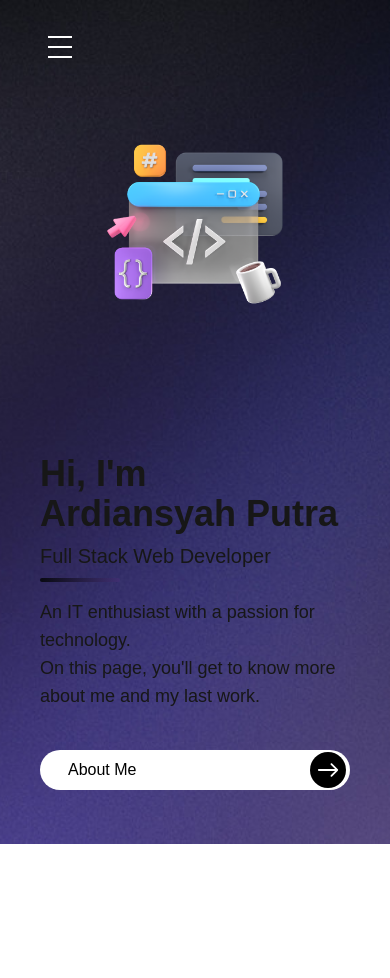
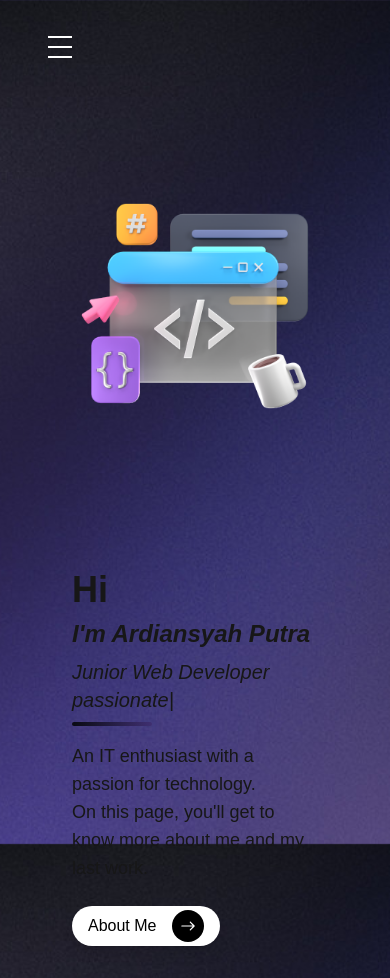
Before and after one commit to apxcodefun/portfolio, a Next.js app: page / in a window 390 px wide. Before the commit the page ends 844 px from the top, so only its background shows below. Built offline with nearby package versions, Linux system fonts and the light colour scheme.

Commit message:
add animate and fix responsive

```diff
--- a/app/about/page.jsx
+++ b/app/about/page.jsx
@@ -1,6 +1,36 @@
+"use client";
+import { useState, useEffect, useRef } from "react";
+
 const AboutPage = () => {
+  const [animate, setAnimate] = useState(false);
+  const aboutRef = useRef(null);
+  useEffect(() => {
+    const observer = new IntersectionObserver(
+      ([entry]) => {
+        if (entry.isIntersecting) {
+          setAnimate(true);
+        } else {
+          setAnimate(false);
+        }
+      },
+      { threshold: 0.5 }
+    );
+    const currentRef = aboutRef.current;
+    if (currentRef) {
+      observer.observe(currentRef);
+    }
+    return () => {
+      if (currentRef) {
+        observer.unobserve(currentRef);
+      }
+    };
+  }, []);
   return (
     <>
+      <div
+        className={`mt-8 p-8 fade-in-up ${animate ? "visible" : ""}`}
+        ref={aboutRef}
+      >
         <div className="flex flex-col md:flex-row gap-4">
           {/* Text Section */}
           <div className="mt-10 flex flex-col justify-center md:mt-0 order-2 md:order-1">
@@ -12,22 +42,24 @@ const AboutPage = () => {
             </p>
             <br />
             <p className="mt-4 sm:text-2xl text-xl">
-            Programming is my passion, which is why I have been actively working
-            while pursuing my academic career.
+              Programming is my passion, which is why I have been actively
+              working while pursuing my academic career.
             </p>
             <br />
             <p className="mt-4 sm:text-2xl text-xl">
-            Additionally, I enjoy playing Mobile Games and exploring more about
-            programming, because I know if I stop learning my skill will get
-            stuck.
+              Additionally, I enjoy playing Mobile Games and exploring more
+              about programming, because I know if I stop learning my skill will
+              get stuck.
             </p>
 
-          {/* Button and GitHub Icon in the same row */}
+            {/* Button and Social Media Icons */}
             <div className="flex items-center gap-4 mt-10">
-            <button className="bg-gradient-to-r from-white to-black text-black py-2 rounded-full px-7 pr-14">
+              <button className="bg-gradient-to-r from-sblu to-lavender text-white py-2 rounded-full px-7 pr-14 hover:scale-110 transform duration-200 ease-in-out">
                 Show My Work
               </button>
-            <div className="flex items-center justify-center w-10 h-10 bg-white rounded-full">
+
+              {/* GitHub Icon */}
+              <div className="flex items-center justify-center w-10 h-10 bg-white rounded-full duration-300 ease-in-out transform hover:scale-110 hover:bg-gray-200">
                 <a href="https://github.com/apxcodefun">
                   <img
                     src="/images/github.png"
@@ -36,7 +68,9 @@ const AboutPage = () => {
                   />
                 </a>
               </div>
-            <div className="flex items-center justify-center w-10 h-10 bg-white rounded-full">
+
+              {/* Instagram Icon */}
+              <div className="flex items-center justify-center w-10 h-10 bg-white rounded-full duration-300 ease-in-out transform hover:scale-110 hover:bg-pink-200">
                 <a href="https://instagram.com/ardiansyah__putra">
                   <img
                     src="/images/instagram.png"
@@ -45,7 +79,9 @@ const AboutPage = () => {
                   />
                 </a>
               </div>
-            <div className="flex items-center justify-center w-10 h-10 bg-white rounded-full">
+
+              {/* Email Icon */}
+              <div className="flex items-center justify-center w-10 h-10 bg-white rounded-full duration-300 ease-in-out transform hover:scale-110 hover:bg-blue-200">
                 <a href="mailto:ardiansyah.ap8@gmail.com">
                   <img src="/images/mail.png" alt="Mail" className="w-6 h-6" />
                 </a>
@@ -53,6 +89,7 @@ const AboutPage = () => {
             </div>
           </div>
 
+          {/* Image Section */}
           <div className="w-full md:w-[720px] flex justify-center mb-6 md:mb-0 order-1 md:order-2">
             <img
               className="object-cover object-center w-full h-[500px] sm:h-[350px] md:h-[500px] rounded-lg"
@@ -61,6 +98,7 @@ const AboutPage = () => {
             />
           </div>
         </div>
+      </div>
     </>
   );
 };
--- a/app/layout.jsx
+++ b/app/layout.jsx
@@ -1,9 +1,10 @@
 import { Geist, Geist_Mono } from "next/font/google";
 import "./globals.css";
 import Navbar from "@/components/Navbar";
+import Footer from "@/components/Footer";
 
 export const metadata = {
-  title: "Create Next App",
+  title: "Ardiansyah Putra",
   description: "Generated by create next app",
 };
 
--- a/app/page.jsx
+++ b/app/page.jsx
@@ -1,34 +1,82 @@
+"use client";
+import { ReactTyped } from "react-typed";
+import { useState, useEffect, useRef } from "react";
 import Link from "next/link";
 import { IoIosArrowRoundForward } from "react-icons/io";
 
 const Home = () => {
+  const [animate, setAnimate] = useState(false);
+  const aboutRef = useRef(null);
+  useEffect(() => {
+    const observer = new IntersectionObserver(
+      ([entry]) => {
+        if (entry.isIntersecting) {
+          setAnimate(true);
+        } else {
+          setAnimate(false);
+        }
+      },
+      { threshold: 0.5 }
+    );
+    const currentRef = aboutRef.current;
+    if (currentRef) {
+      observer.observe(currentRef);
+    }
+    return () => {
+      if (currentRef) {
+        observer.unobserve(currentRef);
+      }
+    };
+  }, []);
   return (
     <>
+      <div
+        className={`mt-1/2 p-8 fade-in-up ${animate ? "visible" : ""}`}
+        ref={aboutRef}
+      >
         <div className="flex flex-col md:flex-row items-center gap-4 px-4">
           {/* Text Section */}
-        <div className="flex flex-col justify-center mt-10 md:mt-0 order-2 md:order-1">
+          <div className="flex flex-col justify-center mt-6 md:mt-0 order-2 md:order-1">
             <h1 className="text-4xl sm:text-5xl font-bold mb-2">
-            Hi, I'm Ardiansyah Putra
+              Hi <br />{" "}
+              <span className="text-2xl italic">I'm Ardiansyah Putra</span>
             </h1>
-          <h2 className="text-xl sm:text-2xl mb-2">Full Stack Web Developer</h2>
+            <h2 className="text-xl sm:text-2xl mb-2 italic">
+              <ReactTyped
+                strings={[
+                  "Junior Web Developer passionate about coding and technology.",
+                  "Dedicated to learning and improving skills every day.",
+                  "Experienced with JavaScript, React, and Tailwind CSS.",
+                  "Always curious and excited to explore new technologies.",
+                ]}
+                typeSpeed={40}
+                loop
+                backSpeed={50}
+              />
+            </h2>
             <span className="block w-20 sm:w-full h-1 bg-gradient-to-r from-sblack to-sblu rounded-full"></span>
             <p className="mt-4 text-lg sm:text-xl">
               An IT enthusiast with a passion for technology. <br />
               On this page, you'll get to know more about me and my last work.
             </p>
-          <button className="relative flex items-center bg-white text-black py-2 rounded-full px-7 pr-14 mt-10">
-            <Link href="/about">About Me</Link>
-            <IoIosArrowRoundForward className="absolute right-1 bg-black text-white rounded-full h-9 w-9" />
+            <div className="flex justify-between mt-6">
+              <button className="flex items-center justify-between bg-white text-black rounded-full px-4 py-1 shadow-lg hover:shadow-md transition duration-300 ml-0">
+                <Link href="/about" className="pr-4">
+                  About Me
+                </Link>
+                <IoIosArrowRoundForward className="bg-black text-white rounded-full h-8 w-8 p-1" />
               </button>
+            </div>
           </div>
 
           {/* Image Section */}
           <div className="w-full md:w-[720px] flex justify-center mb-6 md:mb-0 order-1 md:order-2">
             <img
-            className="object-cover w-full h-[300px] sm:h-[250px] rounded-lg"
+              className="object-cover w-full md:h-[500px] h-[400px] sm:h-[250px] rounded-lg"
               src="/images/home1.png"
               alt="Nature City"
             />
+          </div>
         </div>
       </div>
     </>
--- a/app/project/page.jsx
+++ b/app/project/page.jsx
@@ -1,6 +1,34 @@
+"use client";
+import { useState, useEffect, useRef } from "react";
 import Image from "next/image";
 import Link from "next/link";
 const ProjectPage = () => {
+  // State animasi
+  const [animate, setAnimate] = useState(false);
+  const animateRef = useRef(null);
+  useEffect(() => {
+    const observer = new IntersectionObserver(
+      ([entry]) => {
+        setAnimate(entry.isIntersecting); // Langsung set kondisi tanpa if-else
+      },
+      {
+        threshold: 0.5,
+      }
+    );
+
+    const currentRef = animateRef.current; // Simpan referensi untuk menghindari pengubahan dalam cleanup
+
+    if (currentRef) {
+      observer.observe(currentRef);
+    }
+
+    return () => {
+      if (currentRef) {
+        observer.unobserve(currentRef);
+      }
+    };
+  }, []);
+
   const listProjects = [
     {
       id: 1,
@@ -24,6 +52,10 @@ const ProjectPage = () => {
     // Add more projects here
   ];
   return (
+    <div
+      className={`mt-8 p-8 fade-in-up ${animate ? "visible" : ""}`}
+      ref={animateRef}
+    >
       <div className="flex flex-col items-center mt-10">
         {/* Judul Section */}
         <div className="text-center">
@@ -67,6 +99,7 @@ const ProjectPage = () => {
           ))}
         </div>
       </div>
+    </div>
   );
 };
 
--- /dev/null
+++ b/components/Footer.jsx
@@ -0,0 +1,4 @@
+const Footer = () => {
+  return <div className="flex items-center bottom-0">Footer</div>;
+};
+export default Footer;
--- a/components/Navbar.jsx
+++ b/components/Navbar.jsx
@@ -15,16 +15,16 @@ const Navbar = () => {
     <nav className="flex items-center justify-between px-6 py-4 sticky top-0 mt-5">
       {/* Menu di Desktop */}
       <ul className="hidden md:flex space-x-6 bg-gradient-to-r from-sblack to-sblu h-11 items-center rounded-full px-8 py-2 shadow-lg mx-auto">
-        <li className="hover:text-blue-400 cursor-pointer transition-colors duration-300">
+        <li className="hover:text-lavender cursor-pointer transition-colors duration-300">
           <Link href="/">Home</Link>
         </li>
-        <li className="hover:text-blue-400 cursor-pointer transition-colors duration-300">
+        <li className="hover:text-lavender cursor-pointer transition-colors duration-300">
           <Link href="/about">About Me</Link>
         </li>
-        <li className="hover:text-blue-400 cursor-pointer transition-colors duration-300">
+        <li className="hover:text-lavender cursor-pointer transition-colors duration-300">
           <Link href="/skill">Skill</Link>
         </li>
-        <li className="hover:text-blue-400 cursor-pointer transition-colors duration-300">
+        <li className="hover:text-lavender cursor-pointer transition-colors duration-300">
           <Link href="/project">Project</Link>
         </li>
       </ul>
--- a/package.json
+++ b/package.json
@@ -12,7 +12,8 @@
     "next": "15.1.6",
     "react": "^19.0.0",
     "react-dom": "^19.0.0",
-    "react-icons": "^5.4.0"
+    "react-icons": "^5.4.0",
+    "react-typed": "^2.0.12"
   },
   "devDependencies": {
     "@eslint/eslintrc": "^3",
--- a/tailwind.config.mjs
+++ b/tailwind.config.mjs
@@ -10,6 +10,7 @@ export default {
       colors: {
         sblack: "#090A12",
         sblu: "#3F2F71",
+        lavender: "#E4A0F7",
       },
     },
   },
```
Also changed, not shown: 1 other file (tests, documents, lock files or other folders). Lines whose indentation alone changed are shown as unchanged.
